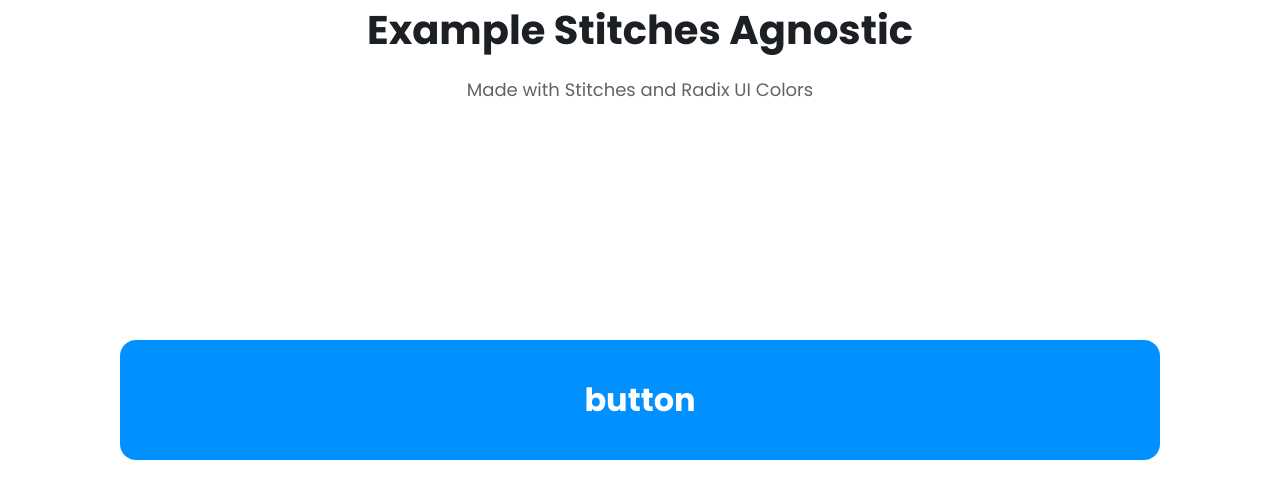
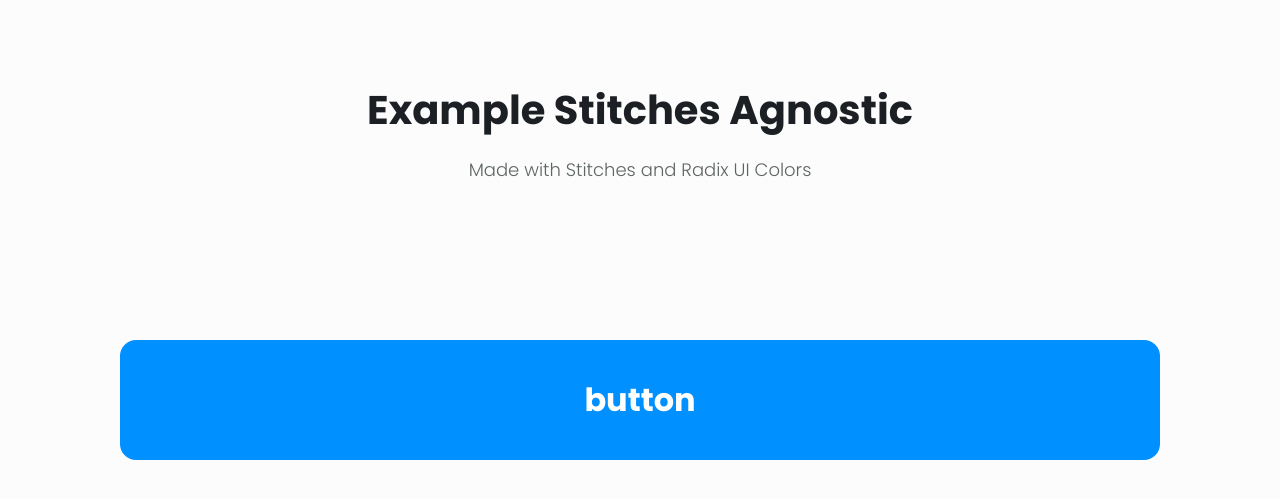
Before and after one commit to diegosilvatech/example--stitches-agnostic, a Next.js app: page / in a window 1280 px wide. Shown: the top 498 px of the page. Built offline with nearby package versions, Linux system fonts and the light colour scheme.

Commit message:
update text styles

```diff
--- a/src/components/Button/styles.ts
+++ b/src/components/Button/styles.ts
@@ -7,7 +7,7 @@
 
   position: 'absolute',
   top: '50%',
-  transform: 'translateY(-50%)',
+  transform: 'translateY(calc(-50% - 80px))',
 
   padding: '$0 $2',
   borderRadius: '$2',
--- a/src/styles/colors.ts
+++ b/src/styles/colors.ts
@@ -9,7 +9,7 @@
 
 export const neonColors = {
   text: 'black',
-  background: 'white',
+  background: slate.slate1,
   ...blue,
   ...slate,
   ...sage
@@ -17,7 +17,7 @@
 
 export const darkColors = {
   text: 'white',
-  background: 'black',
+  background: slateDark.slate1,
   ...blueDark,
   ...slateDark,
   ...sageDark
--- a/src/styles/stitches.config.ts
+++ b/src/styles/stitches.config.ts
@@ -20,7 +20,8 @@
       2: '16px',
       3: '24px',
       4: '32px',
-      5: '40px'
+      5: '40px',
+      10: '80px'
     },
     radii: {
       0: '4px',
--- a/src/templates/Home/styles.ts
+++ b/src/templates/Home/styles.ts
@@ -8,12 +8,14 @@
 export const title = css({
   color: '$slate12',
   fontSize: '$5',
-  textAlign: 'center'
+  textAlign: 'center',
+  marginTop: '$10'
 });
 
 export const subtitle = css({
   color: '$sage11',
   fontSize: '$2',
+  fontWeight: 300,
   textAlign: 'center',
   marginTop: '$2'
 });
```
